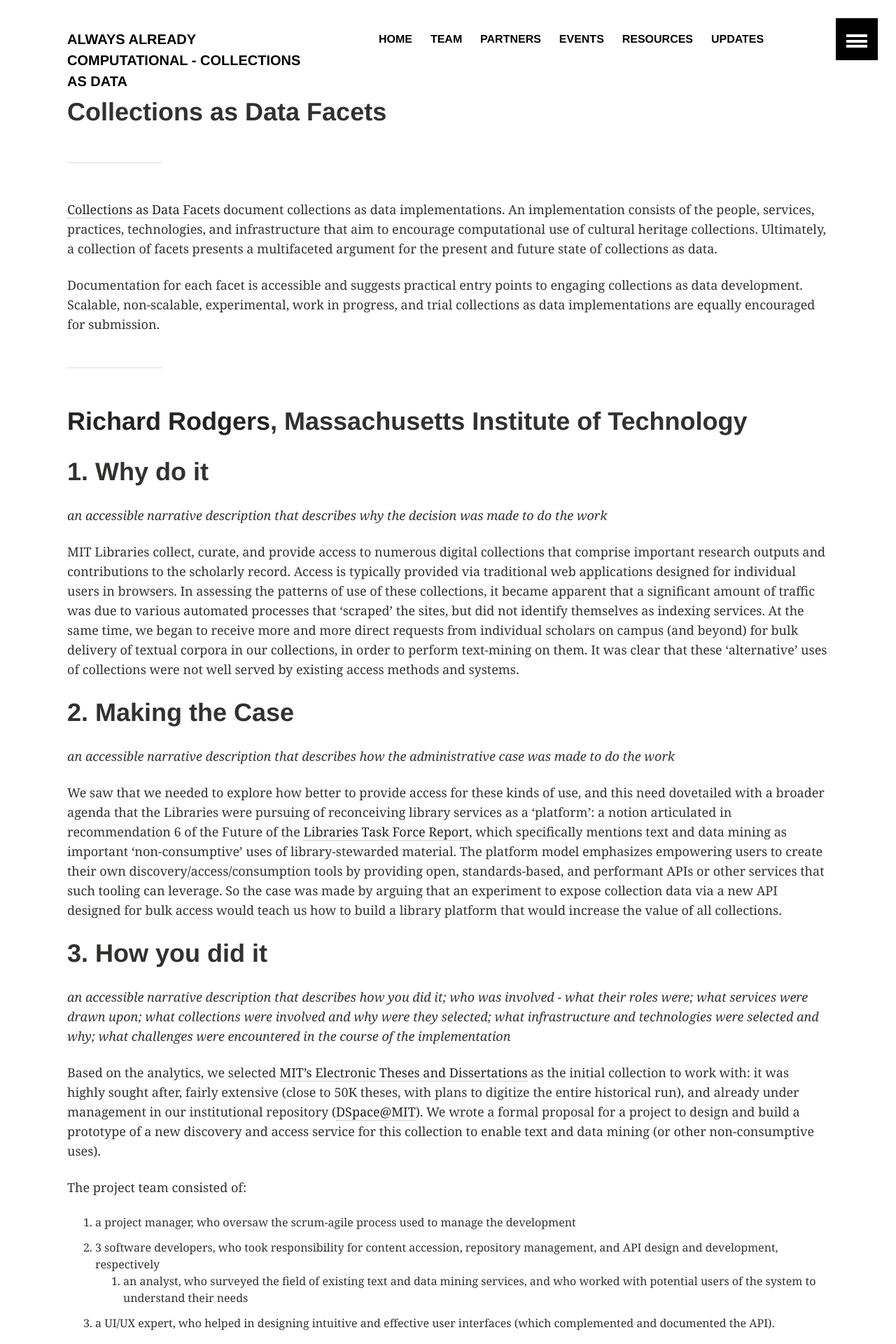
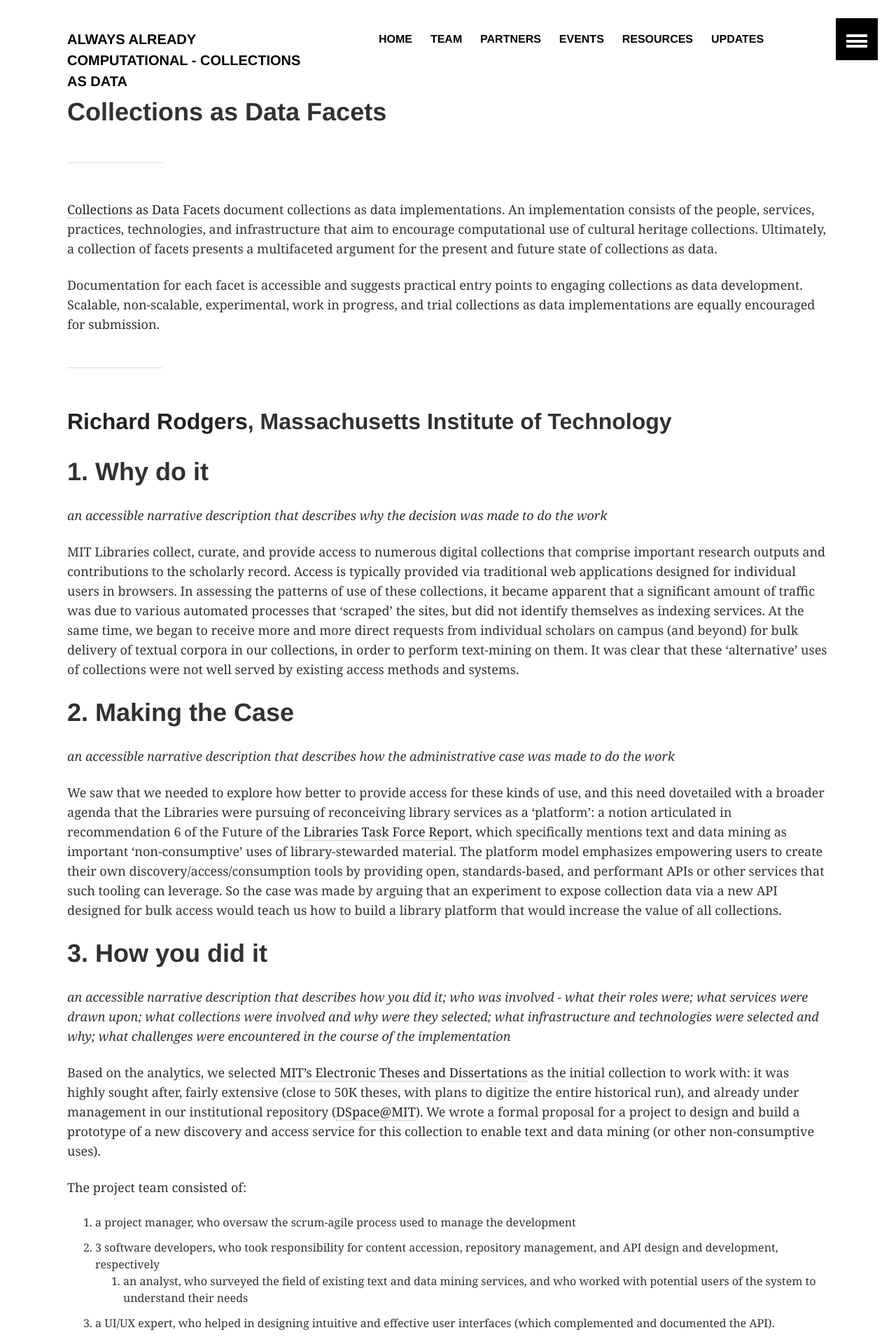
Before and after one commit to collectionsasdata/collectionsasdata.github.io, a Jekyll site: the page built from facet1_mit_rodgers.md, in a window 1280 px wide. Shown: the top 1920 px of the page at 70% size. Built offline with Jekyll 4.4.1, drawn with Linux system fonts in a browser that asks for light colours.

```diff
--- a/facet1_mit_rodgers.md
+++ b/facet1_mit_rodgers.md
@@ -10,7 +10,7 @@ Documentation for each facet is accessible and suggests practical entry points t
 
 ---
 
-# [Richard Rodgers](http://libguides.mit.edu/c.php?g=176063&p=1160989), Massachusetts Institute of Technology
+## [Richard Rodgers](http://libguides.mit.edu/c.php?g=176063&p=1160989), Massachusetts Institute of Technology
 
 # 1. Why do it
 
```
